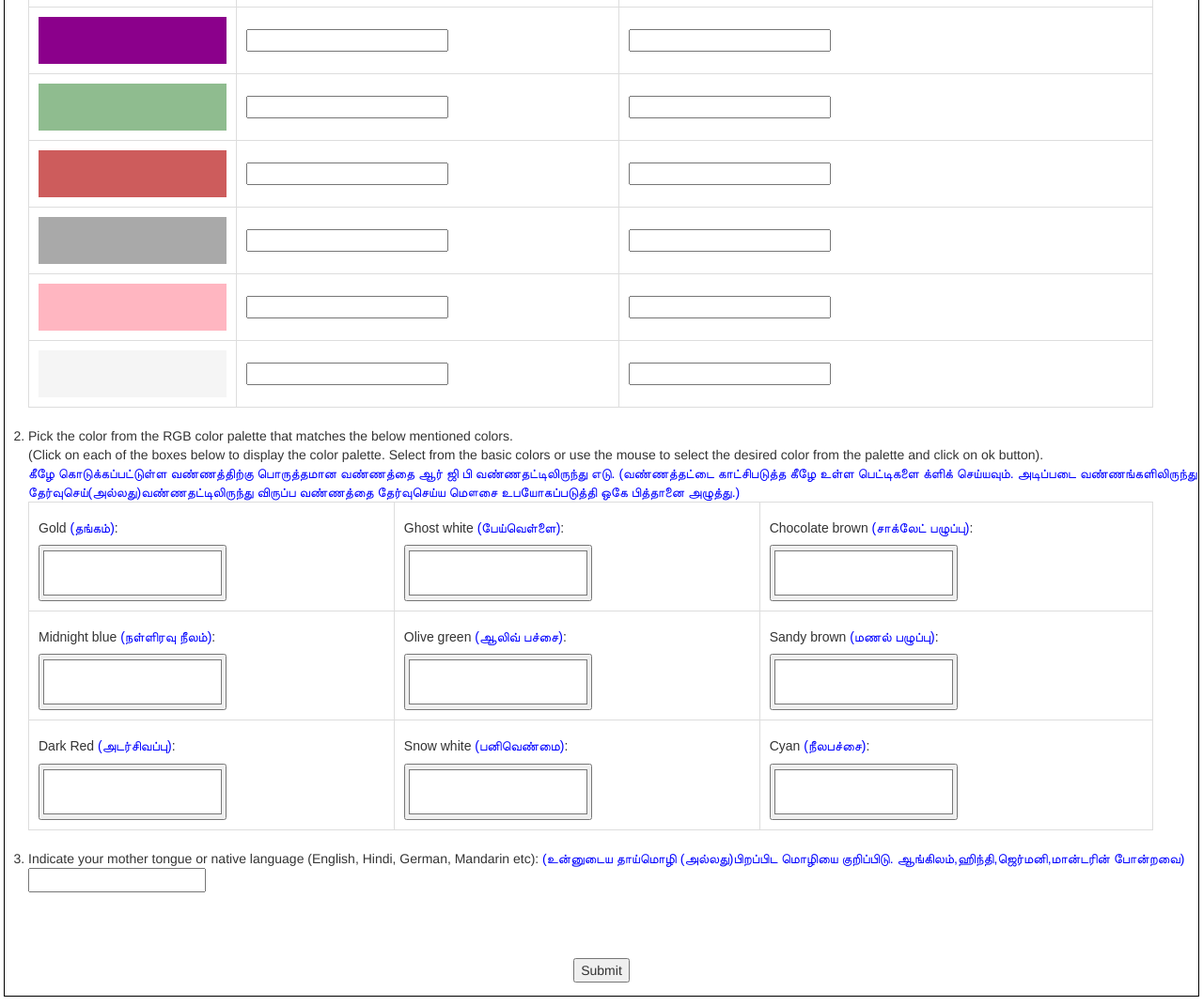
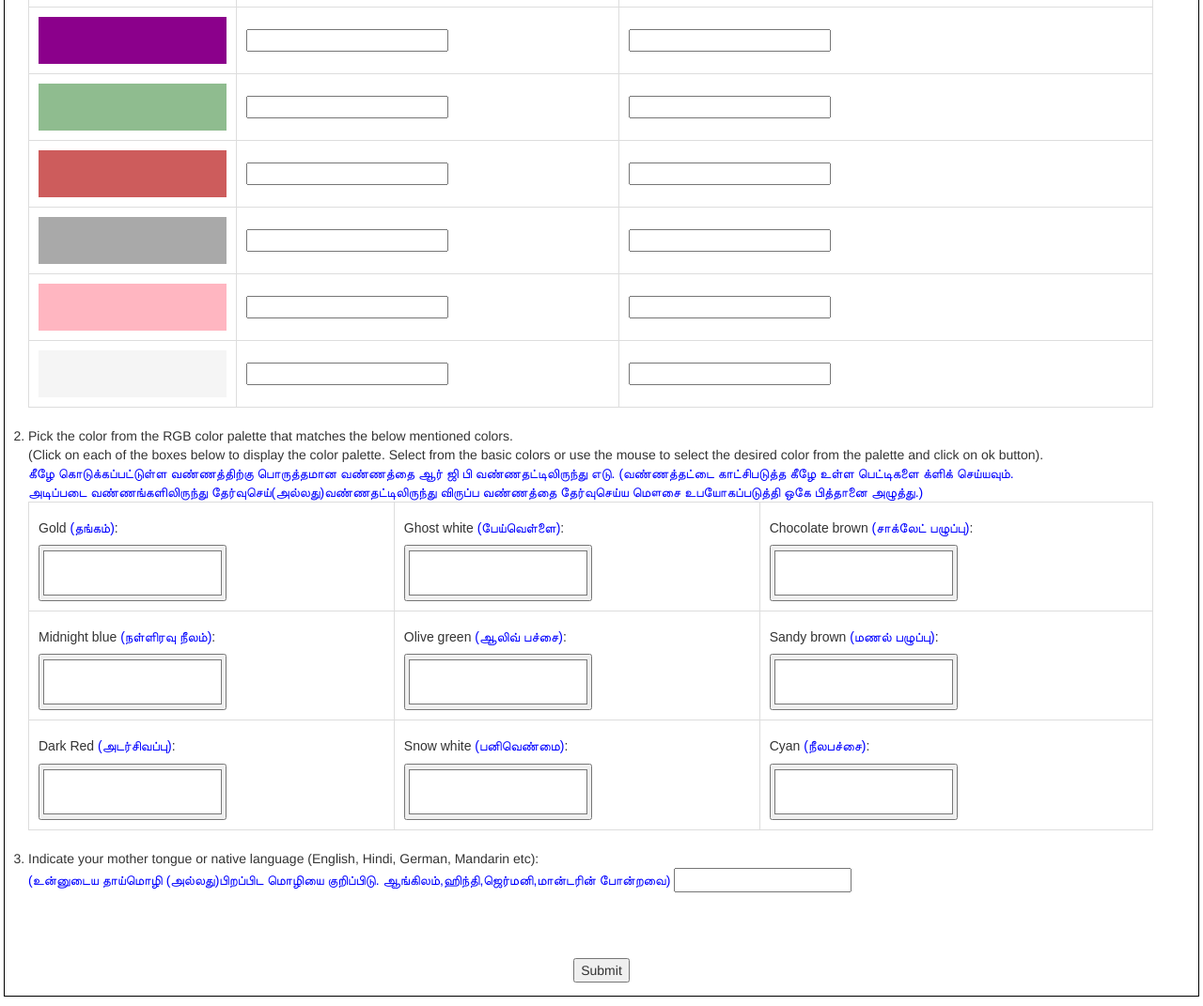
Before and after one commit to Elaaaa/colors-app-tamil, a plain HTML site: page index.html in a window 1280 px wide. Shown: the part 443-1514 px from the top of the page at 94% size. Drawn offline with nearby package versions, Linux system fonts and the light colour scheme.

Commit message:
Update index.html

```diff
--- a/index.html
+++ b/index.html
@@ -185,7 +185,7 @@ function clickColor(hex, seltop, selleft, html5) {
   <br />
   <li>Pick the color from the RGB color palette that matches the below mentioned colors.<br />
   (Click on each of the boxes below to display the color palette. Select from the basic colors or use the mouse to select the desired color from the palette and click on ok button). <br /> <font color="blue">கீழே கொடுக்கப்பட்டுள்ள வண்ணத்திற்கு பொருத்தமான வண்ணத்தை ஆர் ஜி பி வண்ணதட்டிலிருந்து எடு.
-(வண்ணத்தட்டை காட்சிபடுத்த கீழே உள்ள பெட்டிகளை க்ளிக் செய்யவும்.  அடிப்படை வண்ணங்களிலிருந்து தேர்வுசெய்(அல்லது)வண்ணதட்டிலிருந்து விருப்ப வண்ணத்தை தேர்வுசெய்ய மௌசை உபயோகப்படுத்தி ஒகே பித்தானை அழுத்து.)</font>
+(வண்ணத்தட்டை காட்சிபடுத்த கீழே உள்ள பெட்டிகளை க்ளிக் செய்யவும்.  <br />அடிப்படை வண்ணங்களிலிருந்து தேர்வுசெய்(அல்லது)வண்ணதட்டிலிருந்து விருப்ப வண்ணத்தை தேர்வுசெய்ய மௌசை உபயோகப்படுத்தி ஒகே பித்தானை அழுத்து.)</font>
 
   <table>
     <tbody>
@@ -226,7 +226,7 @@ function clickColor(hex, seltop, selleft, html5) {
   </table>
   </li>
   <br />
-  <li>Indicate your mother tongue or native language (English, Hindi, German, Mandarin etc): <font color="blue"> (உன்னுடைய தாய்மொழி (அல்லது)பிறப்பிட மொழியை குறிப்பிடு. ஆங்கிலம்,ஹிந்தி,ஜெர்மனி,மான்டரின் போன்றவை) </font><input name="color" type="text" /></li>
+  <li>Indicate your mother tongue or native language (English, Hindi, German, Mandarin etc): <font color="blue"> <br />(உன்னுடைய தாய்மொழி (அல்லது)பிறப்பிட மொழியை குறிப்பிடு. ஆங்கிலம்,ஹிந்தி,ஜெர்மனி,மான்டரின் போன்றவை) </font><input name="color" type="text" /></li>
 </ol>
 
 <p>&nbsp; &nbsp; &nbsp; &nbsp; &nbsp;&nbsp;</p>
```
